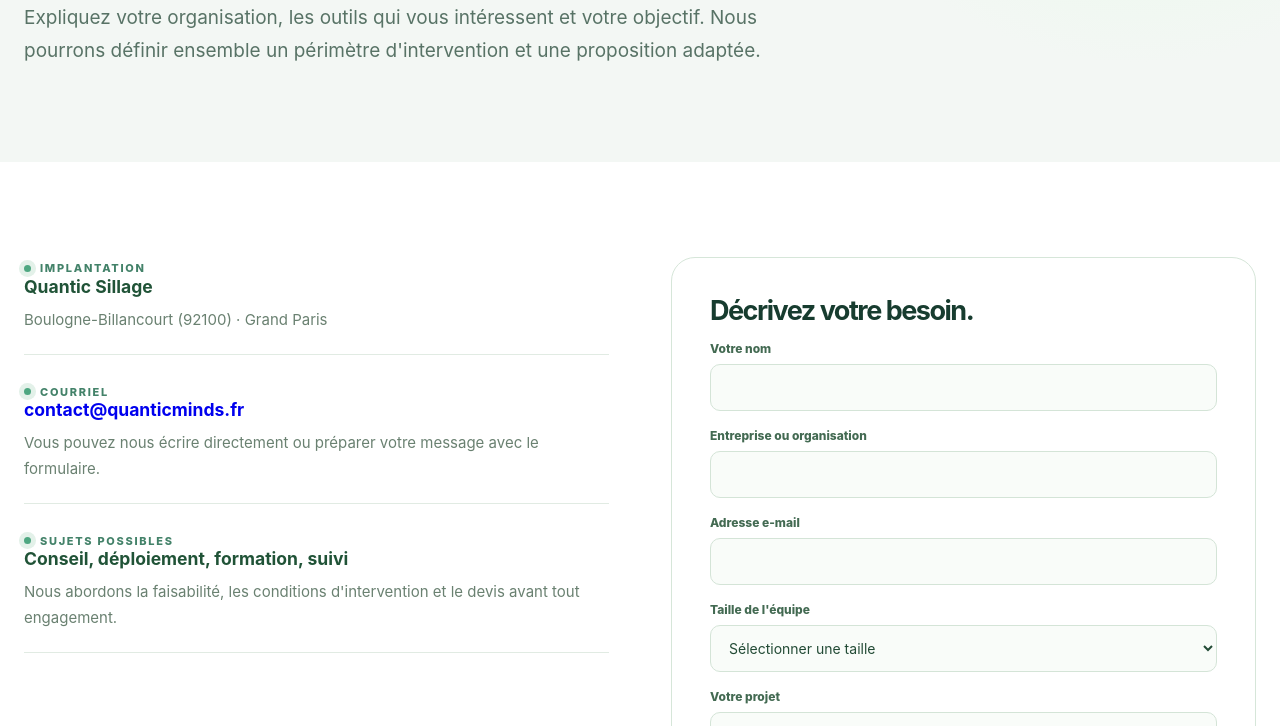
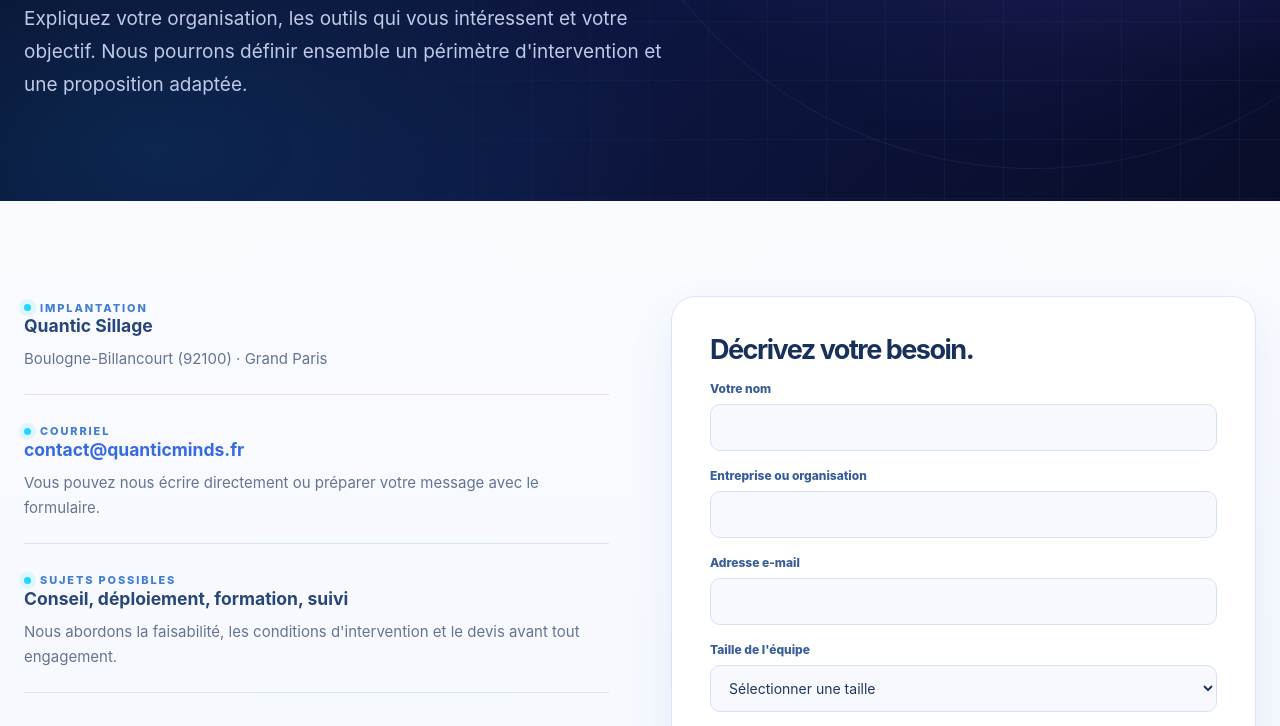
Before and after one commit to XDSawyerLoL/Human-Agency-Engine, a website: page public/contact/index.html in a window 1280 px wide. Shown: the part 411-1137 px from the top of the page. Drawn offline with Linux system fonts and the light colour scheme.

Commit message:
style(marketing): restore Quantic brand palette in public/contact/index.html

```diff
--- a/public/contact/index.html
+++ b/public/contact/index.html
@@ -1,4 +1,4 @@
-<!doctype html><html lang="fr"><head><meta charset="utf-8"><meta name="viewport" content="width=device-width,initial-scale=1"><meta name="theme-color" content="#f7faf8"><meta name="description" content="Présentez votre projet à Quantic Sillage : conseil, intégration, configuration et accompagnement des entreprises à Boulogne-Billancourt et Paris."><title>Contact et demande de projet — Quantic Sillage</title><link rel="icon" type="image/svg+xml" href="/assets/brand-2026/quantic-sillage-mark.svg"><link rel="stylesheet" href="/site-marketing.css?v=20261013.1"><link rel="stylesheet" href="/site-nav.css?v=20261013.1"><script src="/site-nav.js?v=20261013.1" defer></script><script src="/contact/contact.js?v=20261013.1" defer></script></head>
+<!doctype html><html lang="fr"><head><meta charset="utf-8"><meta name="viewport" content="width=device-width,initial-scale=1"><meta name="theme-color" content="#0b1330"><meta name="description" content="Présentez votre projet à Quantic Sillage : conseil, intégration, configuration et accompagnement des entreprises à Boulogne-Billancourt et Paris."><title>Contact et demande de projet — Quantic Sillage</title><link rel="icon" type="image/svg+xml" href="/assets/brand-2026/quantic-sillage-mark.svg"><link rel="stylesheet" href="/site-marketing.css?v=20261013.1"><link rel="stylesheet" href="/site-nav.css?v=20261013.2"><link rel="stylesheet" href="/site-art-direction.css?v=20261013.2"><script src="/site-nav.js?v=20261013.1" defer></script><script src="/contact/contact.js?v=20261013.1" defer></script></head>
 <body class="sm-page"><header class="sm-fallback-header"><nav class="sm-shell"><a href="/">Quantic Sillage</a><a href="/services/">Services</a><a href="/ecosystem/">Produits</a><a href="/plans/">Tarifs</a><a href="/entreprise/">L'entreprise</a><a href="/contact/">Contact</a></nav></header><main>
 <section class="sm-hero"><div class="sm-shell"><span class="sm-kicker">CONTACT COMMERCIAL · GRAND PARIS</span><h1>Parlons de<br><em>votre projet.</em></h1><p class="sm-lead">Expliquez votre organisation, les outils qui vous intéressent et votre objectif. Nous pourrons définir ensemble un périmètre d'intervention et une proposition adaptée.</p></div></section>
 <section class="sm-section sm-section-white"><div class="sm-shell sm-split" style="align-items:start"><div class="sm-contact-points"><article><span class="sm-kicker">IMPLANTATION</span><h3>Quantic Sillage</h3><p>Boulogne-Billancourt (92100) · Grand Paris</p></article><article><span class="sm-kicker">COURRIEL</span><h3><a href="mailto:contact@quanticminds.fr">contact@quanticminds.fr</a></h3><p>Vous pouvez nous écrire directement ou préparer votre message avec le formulaire.</p></article><article><span class="sm-kicker">SUJETS POSSIBLES</span><h3>Conseil, déploiement, formation, suivi</h3><p>Nous abordons la faisabilité, les conditions d'intervention et le devis avant tout engagement.</p></article></div>
```
